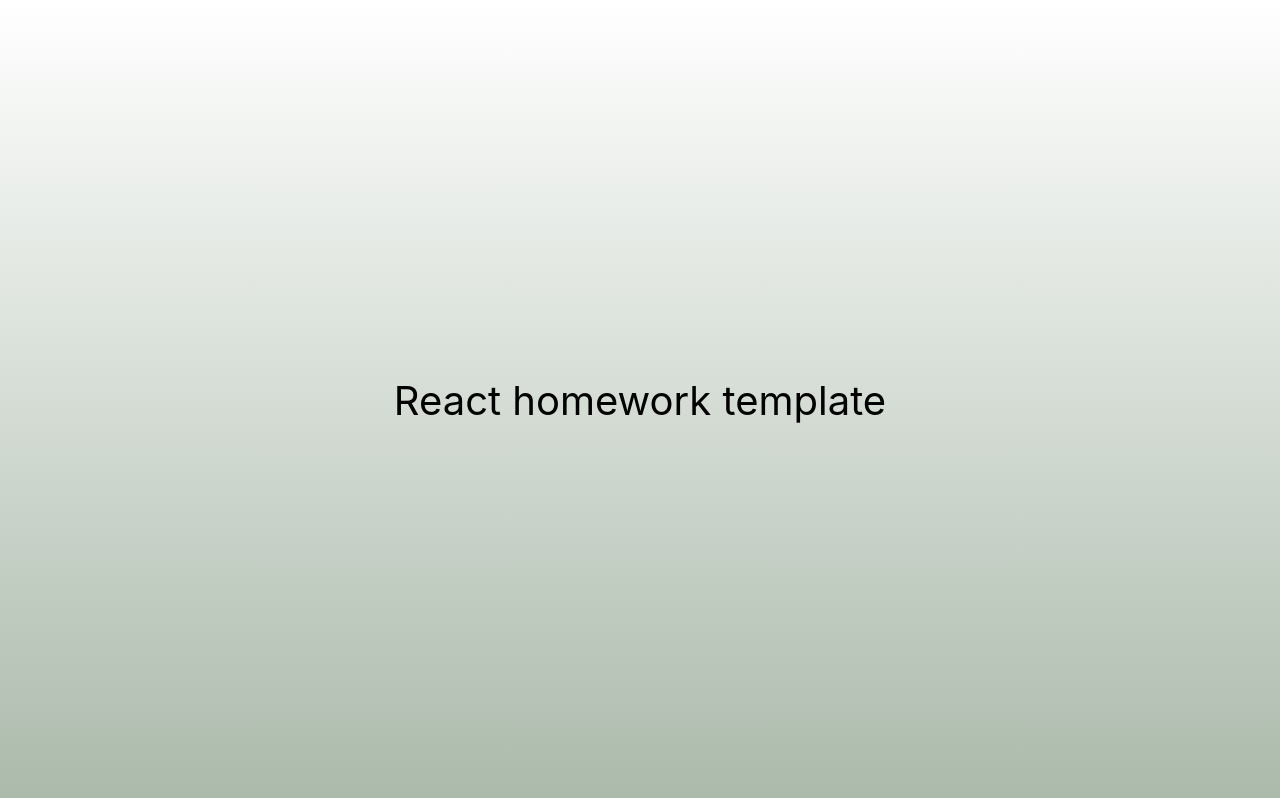
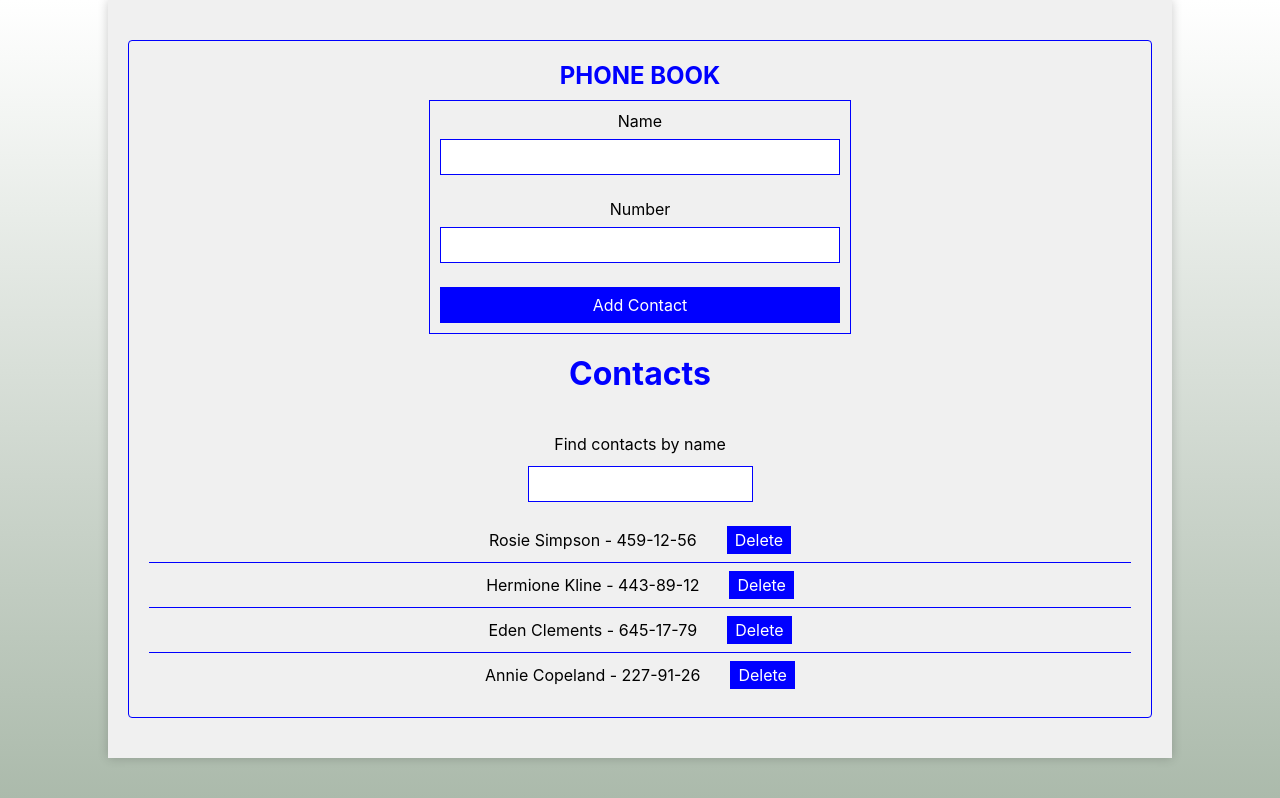
Before and after one commit to OlesiaKubska/goit-react-hw-06-phonebook, a React (Create React App) app: page / in a window 1280 px wide. Built offline with nearby package versions, Linux system fonts and the light colour scheme.

Commit message:
update App.jsx

```diff
--- a/src/components/App.jsx
+++ b/src/components/App.jsx
@@ -1,16 +1,55 @@
+import React, { useEffect } from "react";
+import { nanoid } from 'nanoid';
+import { useDispatch, useSelector } from 'react-redux';
+import { addContact, deleteContact, setContacts } from "redux/contactsSlice";
+import { setFilter } from "redux/filterSlice";
+import { selectFilteredContacts } from "redux/selectors";
+import { ContactForm } from "./ContactForm/ContactForm";
+import { ContactList } from "./ContactList/ContactList";
+import { Filter } from "./Filter/Filter";
+import contactsData from "./contacts.json";
+import { Section } from "./Section/Section";
+import { Header } from "./Header/Header";
+import { AppContainer } from "./AppContainer/AppContainer";
+
 export const App = () => {
+  const dispatch = useDispatch();
+  const filteredContacts = useSelector(selectFilteredContacts);
+  const filter = useSelector(state => state.filter);
+
+  useEffect(() => {
+    dispatch(setContacts(contactsData));
+  }, [dispatch]);
+
+  const handleAddContact = (name, number) => {
+    const normalizedFilter = name.toLowerCase();
+    const isContactExist = filteredContacts.some(contact => contact.name.toLowerCase() === normalizedFilter);
+
+    if (isContactExist) {
+      alert(`${name} is already in contacts.`);
+      return;
+    }
+
+    const newContact = { name, number, id: nanoid() };
+    dispatch(addContact(newContact));
+  };
+
+  const handleDeleteContact = (id) => {
+    dispatch(deleteContact({ id }));
+  };
+
+  const handleFilterChange = (e) => {
+    dispatch(setFilter(e.target.value));
+  };
+
   return (
-    <div
-      style={{
-        height: '100vh',
-        display: 'flex',
-        justifyContent: 'center',
-        alignItems: 'center',
-        fontSize: 40,
-        color: '#010101'
-      }}
-    >
-      React homework template
-    </div>
+    <AppContainer>
+      <Section title="Phone Book">
+        <ContactForm addContact={handleAddContact} />
+        <Header title="Contacts" />
+        <Filter value={filter} onChange={handleFilterChange} />
+        <ContactList contacts={filteredContacts} onDeleteContact={handleDeleteContact} />
+      </Section>
+    </AppContainer>
   );
 };
--- a/src/components/ContactForm/ContactForm.jsx
+++ b/src/components/ContactForm/ContactForm.jsx
@@ -1,7 +1,6 @@
 import React, { useState } from "react";
-import { useDispatch, useSelector } from 'react-redux';
+import { useDispatch } from 'react-redux';
 import { addContact } from "redux/contactsSlice";
-import { selectAllContacts } from "redux/selectors";
 
 import {
     Form,
@@ -13,7 +12,6 @@
 export const ContactForm = () => {
     const [formData, setFormData] = useState({ name: '', number: '' });
 
-    const contacts = useSelector(selectAllContacts);
     const dispatch = useDispatch();
 
     const handleChange = (e) => {
--- /dev/null
+++ b/src/components/contacts.json
@@ -0,0 +1,6 @@
+[
+    { "id": 1, "name": "Rosie Simpson", "number": "459-12-56" },
+    { "id": 2, "name": "Hermione Kline", "number": "443-89-12" },
+    { "id": 3, "name": "Eden Clements", "number": "645-17-79" },
+    { "id": 4, "name": "Annie Copeland", "number": "227-91-26" }
+]
```
